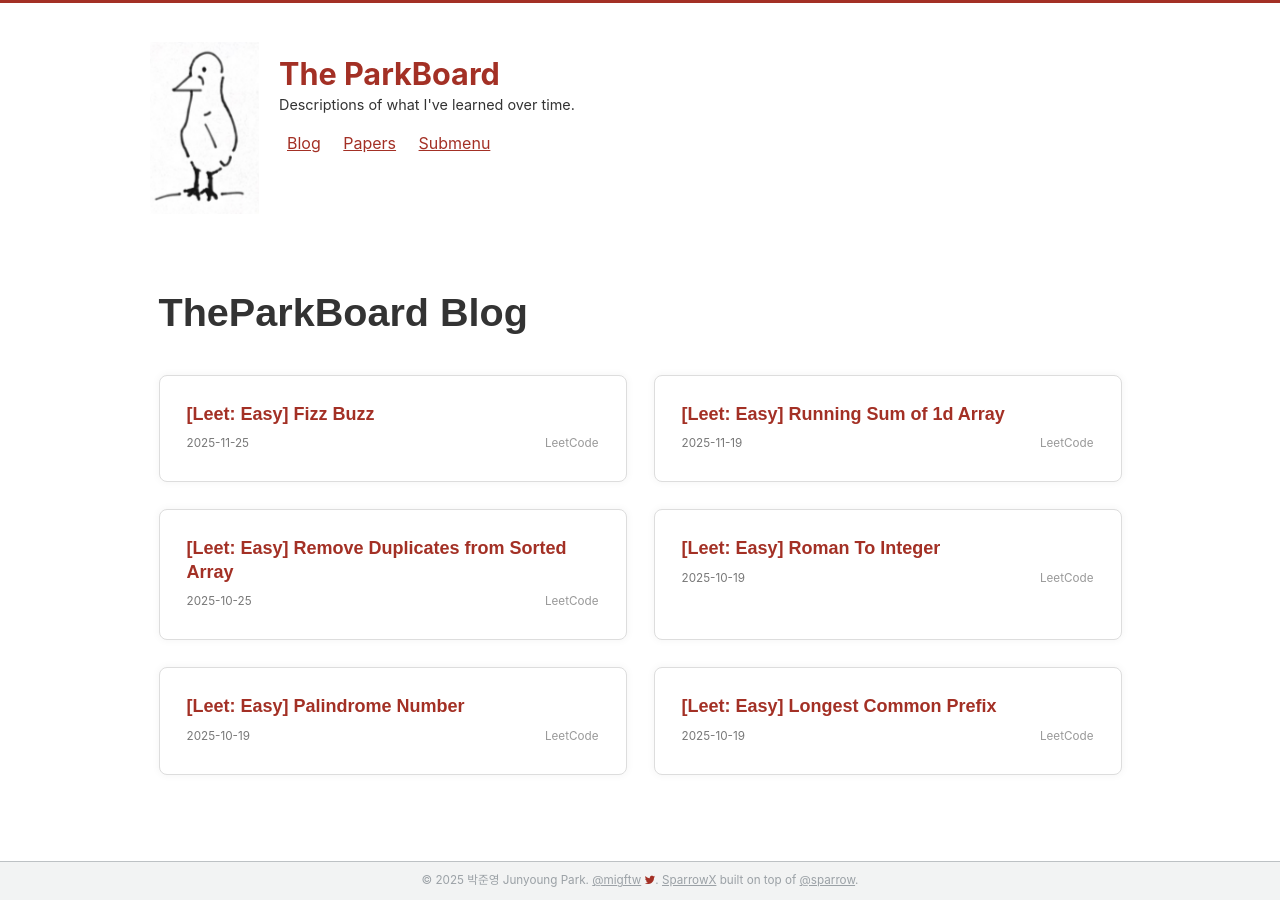
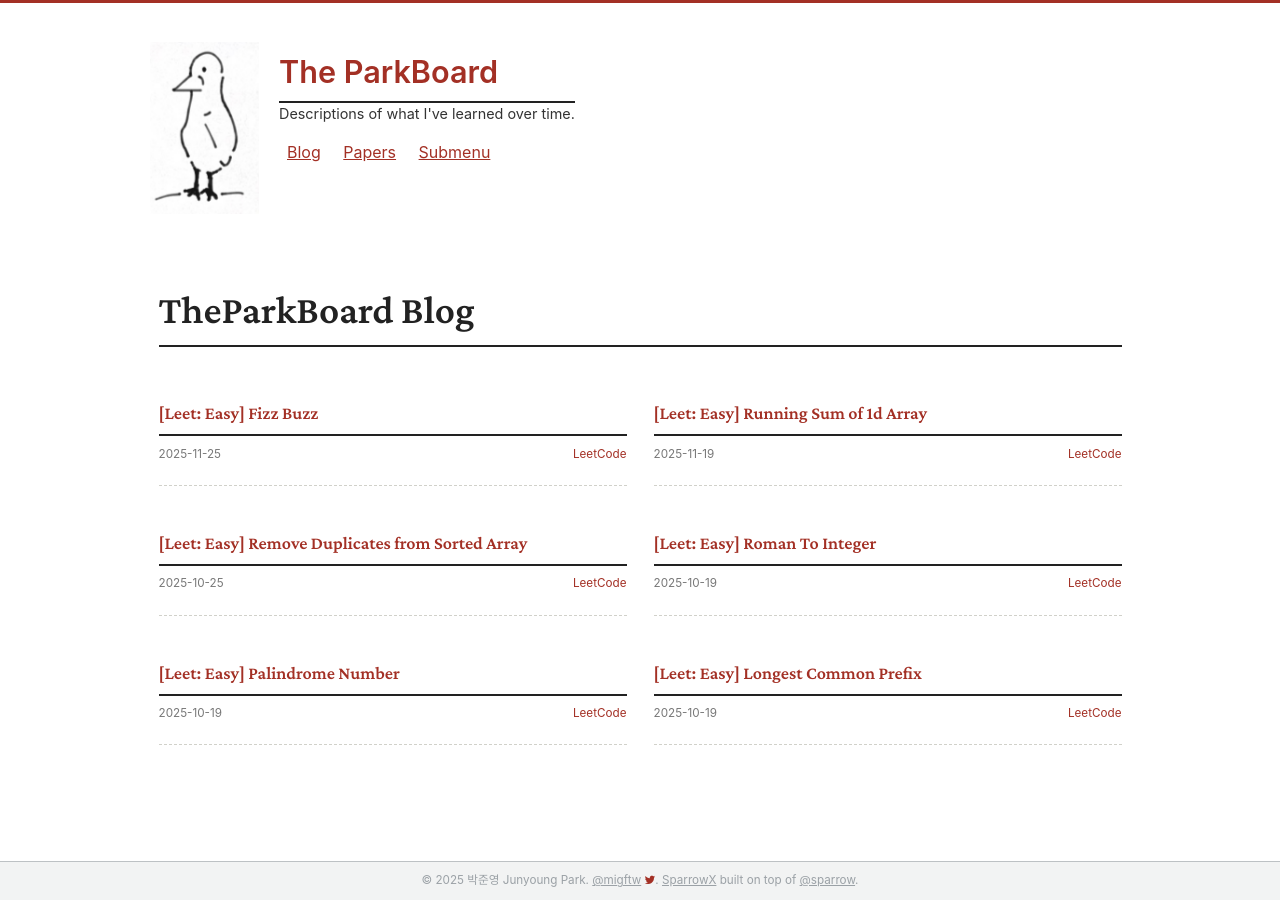
Before and after one commit to pjy010218/pjy010218.github.io, a Jekyll site: the page built from blog/index.html, in a window 1280 px wide. Built offline with Jekyll 4.4.1, drawn with Linux system fonts in a browser that asks for light colours; some web fonts are replaced; the list of posts is cut into pages by our own code.

Commit message:
Update main.scss

```diff
--- a/assets/css/main.scss
+++ b/assets/css/main.scss
@@ -6,6 +6,20 @@ sitemap:
 /*
    Variables
    ========================================================================== */
+
+@import url('https://fonts.googleapis.com/css2?family=Crimson+Pro:ital,wght@0,400;0,600;1,400&family=JetBrains+Mono:wght@400;500&display=swap');
+
+:root {
+    --app-bg: #f5f5f0;        /* vault의 종이 질감 배경색 */
+    --panel-bg: #ffffff;
+    --text-primary: #222222;
+    --text-secondary: #666666;
+    --accent-color: #4a5568;
+    --link-color: #0044cc;
+    --border-color: #d1d1ca;
+    --font-serif: 'Crimson Pro', 'Pretendard', serif;
+    --font-mono: 'JetBrains Mono', monospace;
+}
 
 @font-face {
   font-family: 'Pretendard';
@@ -118,12 +132,12 @@ body {
   padding: 0;
 }
 
-h1, h2, h3, h4, h5, h6 {
-  font-family: 'Pretendard', sans-serif;
-  font-weight: 700;
-  line-height: 1.3;
-  margin-top: 2rem;
-  margin-bottom: 1rem;
+h1, h2, h3 {
+    font-family: var(--font-serif);
+    font-weight: 600;
+    color: var(--text-primary);
+    border-bottom: 2px solid var(--text-primary); /* vault 특징 */
+    padding-bottom: 10px;
 }
 
 h1 { font-size: 2.2rem; }
@@ -168,16 +182,17 @@ blockquote {
 }
 
 .post-card {
-  border: 1px solid #ddd;
-  padding: 1.5rem;
-  border-radius: 8px;
-  box-shadow: 0 0 8px rgba(0,0,0,0.05);
-  transition: box-shadow 0.3s ease;
-  background: #fff;
+    background: var(--panel-bg);
+    border: none;
+    border-bottom: 1px dashed var(--border-color); /* vault의 리스트 구분선 */
+    padding: 20px 0;
+    box-shadow: none;
+    transition: none;
 }
 
 .post-card:hover {
-  box-shadow: 0 0 15px rgba(0,0,0,0.12);
+    box-shadow: none;
+    .post-title a { color: var(--link-color); }
 }
 
 .post-title {
@@ -206,17 +221,11 @@ blockquote {
   /* 기본 왼쪽 정렬 */
 }
 
-.post-tags {
-  display: inline-flex;
-  gap: 0.5rem;
+.type-tag { /* vault의 태그 스타일 */
+    font-family: var(--font-mono);
+    font-size: 0.65rem;
+    padding: 2px 6px;
+    background: #f0f0f0;
+    border: 1px solid #ccc;
+    margin-right: 8px;
 }
-
-.post-tags .tag a {
-  color: #999;
-  text-decoration: none;
-  font-size: 0.65rem;
-}
-
-.post-tags .tag a:hover {
-  color: #555;
-}
```
